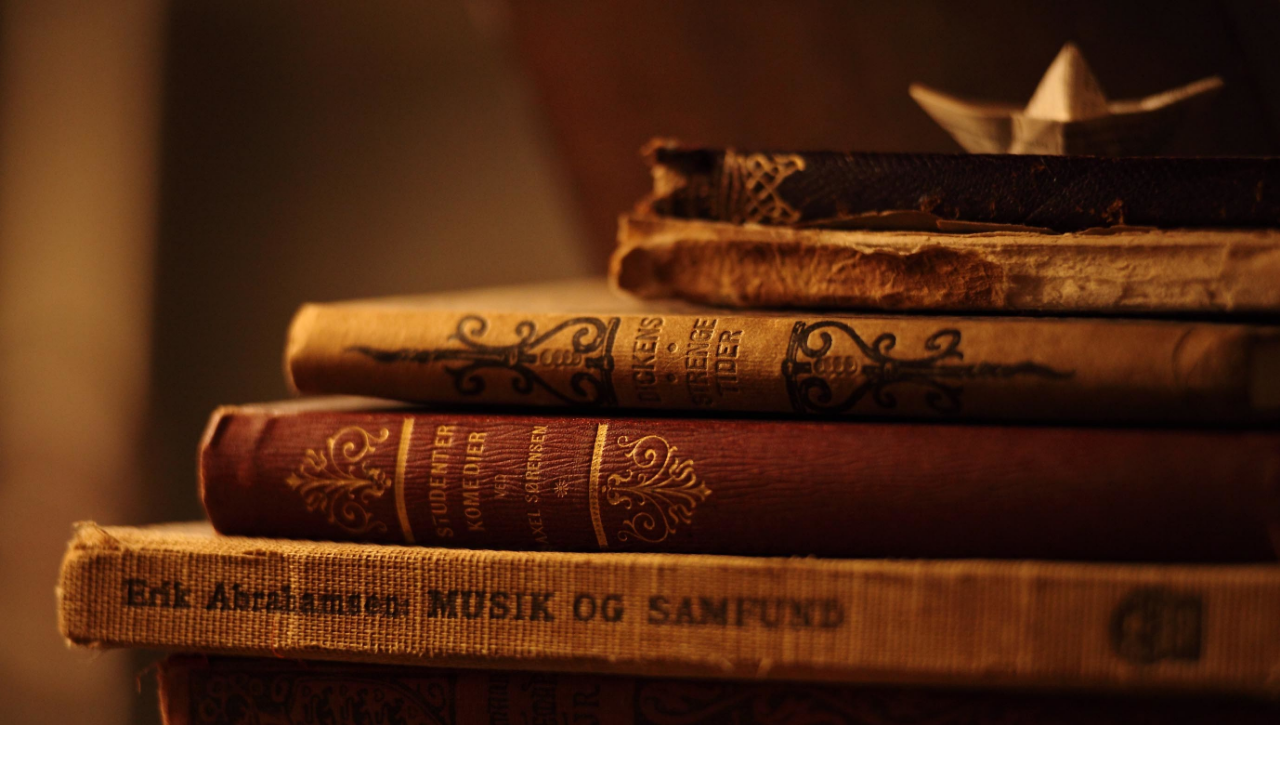
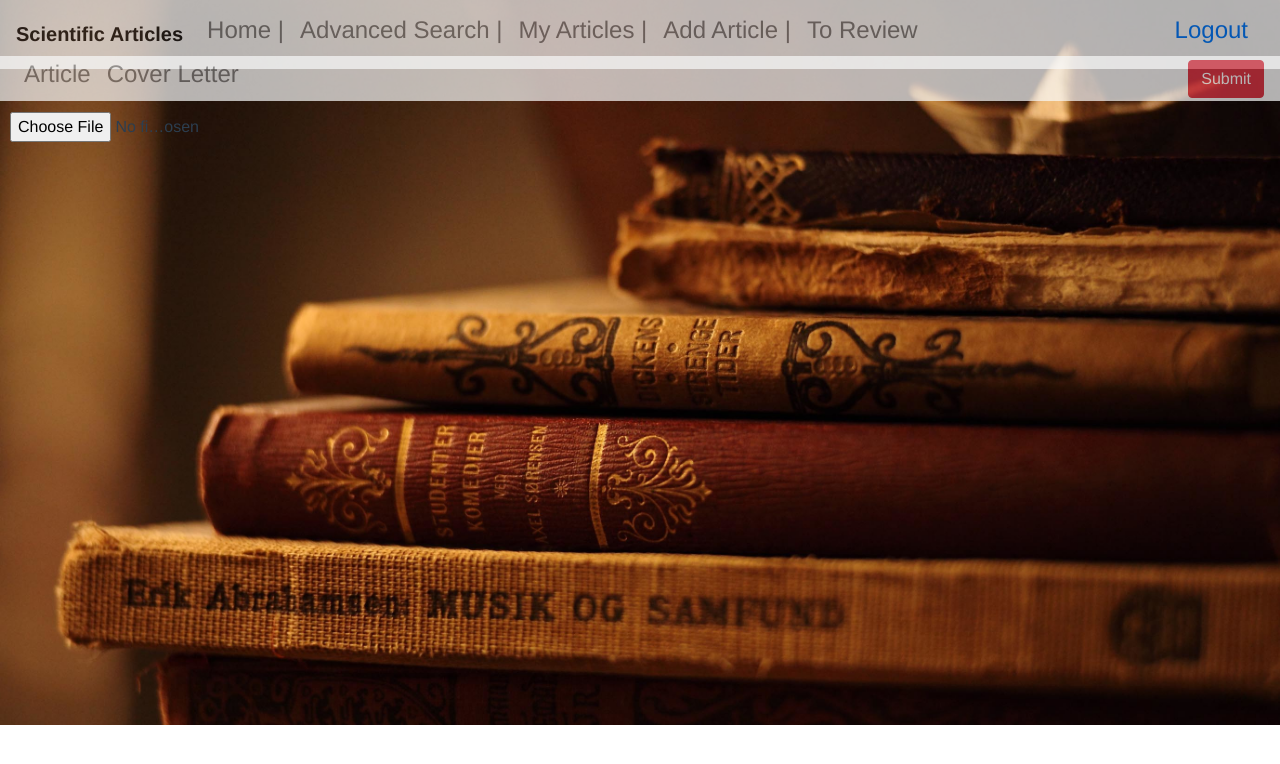
Before and after one commit to gluvajicb/XWS, a Vue app in the folder xml-fe/: page /reviewer/1/add-article in a window 1280 px wide. Shown: the top 764 px of the page. Built offline with nearby package versions, Linux system fonts and the light colour scheme.

Commit message:
Review All Pages

```diff
--- /dev/null
+++ b/xml-fe/src/components/reviewer/AddArticle.vue
@@ -0,0 +1,91 @@
+<template>
+    <div>
+        <!-- NAVBAR -->
+        <div id="authorPageNavbar">
+            <nav id="navbar" class="navbar navbar-expand-lg navbar-light bg-light">
+                <div class="collapse navbar-collapse" id="navbarNavAltMarkup">
+                    <div class="navbar-header">
+                        <a class="navbar-brand" v-on:click="redirect"><b>Scientific Articles</b></a>
+                    </div>
+                    <ul class="navbar-nav mr-auto">
+                        <a class="nav-item nav-link"><h4>Home |</h4></a>
+                        <a class="nav-item nav-link"><h4>Advanced Search |</h4></a>
+                        <a class="nav-item nav-link"><h4>My Articles |</h4></a>
+                        <a class="nav-item nav-link"><h4>Add Article |</h4></a>
+                        <a class="nav-item nav-link"><h4>To Review</h4></a>
+                    </ul>
+                    <div id="logout"><a class="nav-item nav-link"><h4>Logout</h4></a></div>
+                </div>
+            </nav>
+        </div>
+        <!-- NAVBAR -->
+
+        <!-- Secondary Navbar -->
+        <div>
+            <nav id="secondaryNavbar" class="navbar navbar-expand-lg navbar-light bg-light">
+                <div class="collapse navbar-collapse" id="navbarNavAltMarkup">
+                    <ul class="navbar-nav mr-auto">
+                        <a class="nav-item nav-link"><h4>Article</h4></a>
+                        <a class="nav-item nav-link"><h4>Cover Letter</h4></a>
+                    </ul>
+                    <span><b-button variant="danger" size="m">Submit</b-button></span>
+                </div>
+            </nav>
+        </div>
+        <!-- Secondary Navbar -->
+
+        <div id="chooseFile">
+            <b-form-file v-model="file2" class="mt-3" plain></b-form-file>
+        </div>
+
+
+        <div>
+            <!-- Ovde ide XML Page component-->
+        </div>
+    </div>
+</template>
+
+
+
+
+
+
+
+
+
+<style scoped>
+
+#chooseFile{
+    position: fixed;
+    top: 12%;
+    left: 10px;
+    z-index: 999;
+    width: 15%;
+    height: 45px;
+}
+
+#secondaryNavbar{
+    opacity: 0.7;
+    position: fixed;
+    top: 7%;
+    left: 0;
+    z-index: 999;
+    width: 100%;
+    height: 45px;
+}
+
+#authorPageNavbar{
+    opacity: 0.7;
+    position: fixed;
+    top: 0;
+    left: 0;
+    z-index: 999;
+    width: 100%;
+    height: 23px;
+}
+
+#logout{
+   float: right;
+}
+
+</style>
--- /dev/null
+++ b/xml-fe/src/components/reviewer/AdvancedSearch.vue
@@ -0,0 +1,3 @@
+<template>
+    <h1>Advanced Search Page</h1>
+</template>
--- /dev/null
+++ b/xml-fe/src/components/reviewer/HomePage.vue
@@ -0,0 +1,77 @@
+<template>
+    <div>
+        <!-- NAVBAR -->
+        <div id="authorPageNavbar">
+            <nav id="navbar" class="navbar navbar-expand-lg navbar-light bg-light">
+                <div class="collapse navbar-collapse" id="navbarNavAltMarkup">
+                    <div class="navbar-header">
+                        <a class="navbar-brand" v-on:click="redirect"><b>Scientific Articles</b></a>
+                    </div>
+                    <ul class="navbar-nav mr-auto">
+                        <a class="nav-item nav-link"><h4>Home |</h4></a>
+                        <a class="nav-item nav-link"><h4>Advanced Search |</h4></a>
+                        <a class="nav-item nav-link"><h4>My Articles |</h4></a>
+                        <a class="nav-item nav-link"><h4>Add Article |</h4></a>
+                        <a class="nav-item nav-link"><h4>To Review</h4></a>
+                    </ul>
+                    <div id="logout"><a class="nav-item nav-link"><h4>Logout</h4></a></div>
+                </div>
+            </nav>
+        </div>
+        <!-- NAVBAR -->
+
+
+        <!-- Search Component -->
+        <div id="searchComponent">
+            <b-col lg="2">
+                <b-input-group>
+                    <b-form-input size="lg" placeholder="Enter Text..." v-model="searchInput"></b-form-input>
+                    <span><b-button size="lg">Search</b-button></span>
+                </b-input-group>
+            </b-col>
+        </div>
+        <!-- Search Component -->
+
+
+        <div>
+            <!-- Ovde ide XML Page component-->
+        </div>
+    </div>
+</template>
+
+
+
+
+
+
+
+
+
+<style scoped>
+
+#authorPageNavbar{
+    opacity: 0.7;
+    position: fixed;
+    top: 0;
+    left: 0;
+    z-index: 999;
+    width: 100%;
+    height: 23px;
+}
+
+#logout{
+    float: right;
+}
+
+#searchComponent{
+    opacity: 0.9;
+
+    position: fixed;
+    top: 10%;
+    left: 0;
+    z-index: 999;
+    width: 100%;
+    height: 23px;
+}
+
+</style>
--- /dev/null
+++ b/xml-fe/src/components/reviewer/IndexPage.vue
@@ -0,0 +1,65 @@
+<template>
+    <div>
+        <!-- NAVBAR -->
+        <div id="authorPageNavbar">
+            <nav id="navbar" class="navbar navbar-expand-lg navbar-light bg-light">
+                <div class="collapse navbar-collapse" id="navbarNavAltMarkup">
+                    <div class="navbar-header">
+                        <a class="navbar-brand" v-on:click="redirect"><b>Scientific Articles</b></a>
+                    </div>
+                    <ul class="navbar-nav mr-auto">
+                        <a class="nav-item nav-link"><h4>Home |</h4></a>
+                        <a class="nav-item nav-link"><h4>Advanced Search |</h4></a>
+                        <a class="nav-item nav-link"><h4>My Articles |</h4></a>
+                        <a class="nav-item nav-link"><h4>Add Article |</h4></a>
+                        <a class="nav-item nav-link"><h4>To Review</h4></a>
+                    </ul>
+                    <div id="logout"><a class="nav-item nav-link"><h4>Logout</h4></a></div>
+                </div>
+            </nav>
+        </div>
+        <!-- NAVBAR -->
+
+
+        <div>
+            <!-- Ovde ide XML Page component-->
+        </div>
+    </div>
+</template>
+
+
+
+
+
+
+
+
+
+<style scoped>
+
+#authorPageNavbar{
+    opacity: 0.7;
+    position: fixed;
+    top: 0;
+    left: 0;
+    z-index: 999;
+    width: 100%;
+    height: 23px;
+}
+
+#logout{
+    float: right;
+}
+
+#searchComponent{
+    opacity: 0.9;
+
+    position: fixed;
+    top: 10%;
+    left: 0;
+    z-index: 999;
+    width: 100%;
+    height: 23px;
+}
+
+</style>
--- /dev/null
+++ b/xml-fe/src/components/reviewer/MyArticles.vue
@@ -0,0 +1,83 @@
+<template>
+    <div>
+        <!-- NAVBAR -->
+        <div id="authorPageNavbar">
+            <nav id="navbar" class="navbar navbar-expand-lg navbar-light bg-light">
+                <div class="collapse navbar-collapse" id="navbarNavAltMarkup">
+                    <div class="navbar-header">
+                        <a class="navbar-brand" v-on:click="redirect"><b>Scientific Articles</b></a>
+                    </div>
+                    <ul class="navbar-nav mr-auto">
+                        <a class="nav-item nav-link"><h4>Home |</h4></a>
+                        <a class="nav-item nav-link"><h4>Advanced Search |</h4></a>
+                        <a class="nav-item nav-link"><h4>My Articles |</h4></a>
+                        <a class="nav-item nav-link"><h4>Add Article |</h4></a>
+                        <a class="nav-item nav-link"><h4>To Review</h4></a>
+                    </ul>
+                    <div id="logout"><a class="nav-item nav-link"><h4>Logout</h4></a></div>
+                </div>
+            </nav>
+        </div>
+        <!-- NAVBAR -->
+
+        <!-- Secondary Navbar -->
+        <div>
+            <nav id="secondaryNavbar" class="navbar navbar-expand-lg navbar-light bg-light">
+                <div class="collapse navbar-collapse" id="navbarNavAltMarkup">
+                    <ul class="navbar-nav mr-auto">
+                        <a class="nav-item nav-link"><h5>Accepted |</h5></a>
+                        <a class="nav-item nav-link"><h5>Rejected |</h5></a>
+                        <a class="nav-item nav-link"><h5>Revision Required |</h5></a>
+                        <a class="nav-item nav-link"><h5>In Review Process |</h5></a>
+                        <a class="nav-item nav-link"><h5>Waiting to Be Passed to Reviewers |</h5></a>
+                        <a class="nav-item nav-link"><h5>Waiting For Publishers to Process the Reviews |</h5></a>
+                        <a class="nav-item nav-link"><h5>Waiting for Publisher to Process the Revision</h5></a>
+                    </ul>
+                </div>
+            </nav>
+        </div>
+        <!-- Secondary Navbar -->
+
+
+        <div>
+            <!-- Ovde ide XML Page component-->
+        </div>
+    </div>
+</template>
+
+
+
+
+
+
+
+
+
+<style scoped>
+
+
+#secondaryNavbar{
+    opacity: 0.7;
+    position: fixed;
+    top: 7%;
+    left: 0;
+    z-index: 999;
+    width: 100%;
+    height: 60px;
+}
+
+#authorPageNavbar{
+    opacity: 0.7;
+    position: fixed;
+    top: 0;
+    left: 0;
+    z-index: 999;
+    width: 100%;
+    height: 23px;
+}
+
+#logout{
+   float: right;
+}
+
+</style>
```
Also changed, not shown: xml-fe/src/router.js (+29 -0 lines).
